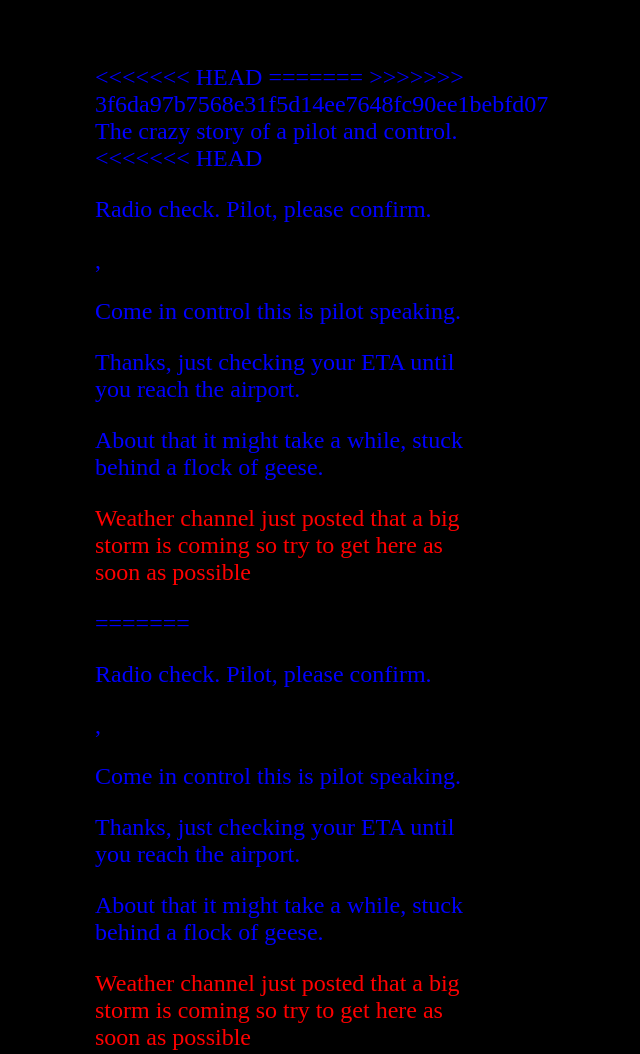
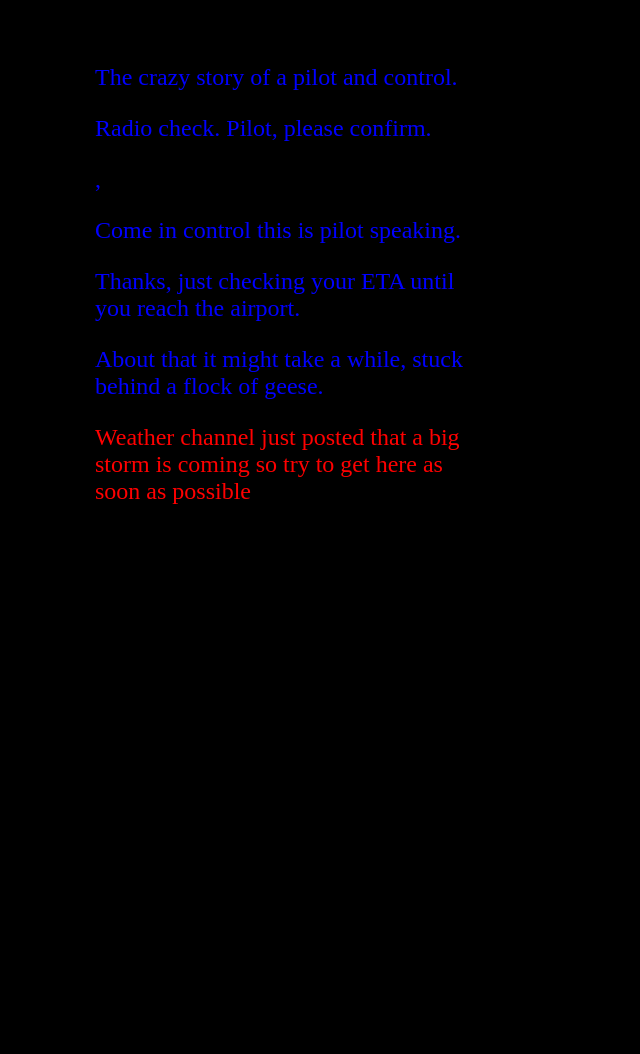
Before and after one commit to ghosri/communication-log-Control, a plain HTML site: page index.html in a window 1280 px wide. Shown: the top 1054 px of the page, without its empty margins (161-801 px from the left). After the commit the page ends 800 px from the top, so only its background shows below. Drawn offline with Linux system fonts and the light colour scheme.

Commit message:
fixed merge

```diff
--- a/index.html
+++ b/index.html
@@ -2,30 +2,17 @@
 <html>
 
 <head>
-<<<<<<< HEAD
    <link rel="stylesheet" type="text/css" href="style.css">
-=======
-    <link rel="stylesheet" type="text/css" href="style.css">
->>>>>>> 3f6da97b7568e31f5d14ee7648fc90ee1bebfd07
 </head>
 <header>The crazy story of a pilot and control.</header>
 
 <body>
-<<<<<<< HEAD
    <p>Radio check. Pilot, please confirm.</p>
    ,<p>Come in control this is pilot speaking.</p>
    <p>Thanks, just checking your ETA until you reach the airport.</p>
    <p>About that it might take a while, stuck behind a flock of geese.</p>
    <p style="color: red">Weather channel just posted that a big storm is coming so try to get here as soon as possible
    </p>
-=======
-    <p>Radio check. Pilot, please confirm.</p>
-    ,<p>Come in control this is pilot speaking.</p>
-    <p>Thanks, just checking your ETA until you reach the airport.</p>
-    <p>About that it might take a while, stuck behind a flock of geese.</p>
-    <p style="color: red">Weather channel just posted that a big storm is coming so try to get here as soon as possible
-    </p>
->>>>>>> 3f6da97b7568e31f5d14ee7648fc90ee1bebfd07
 </body>
 
 </html>
```
